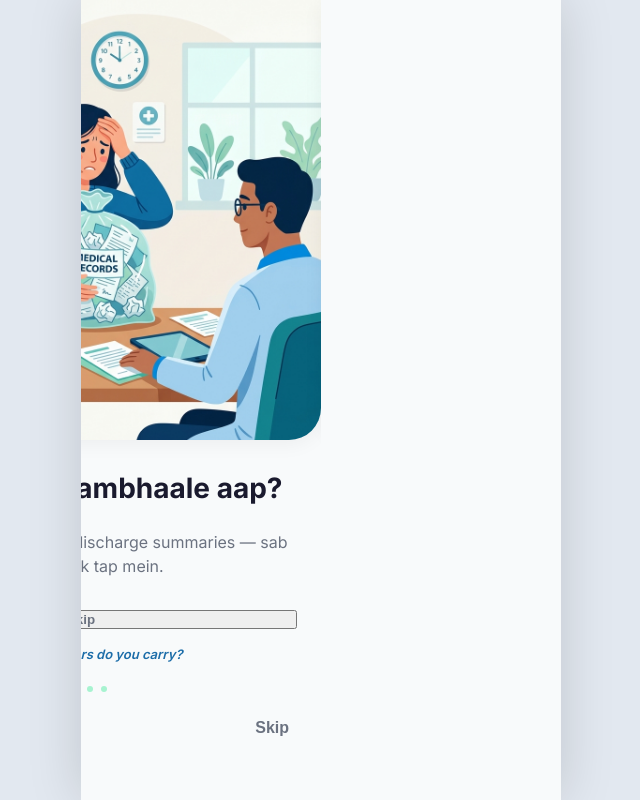
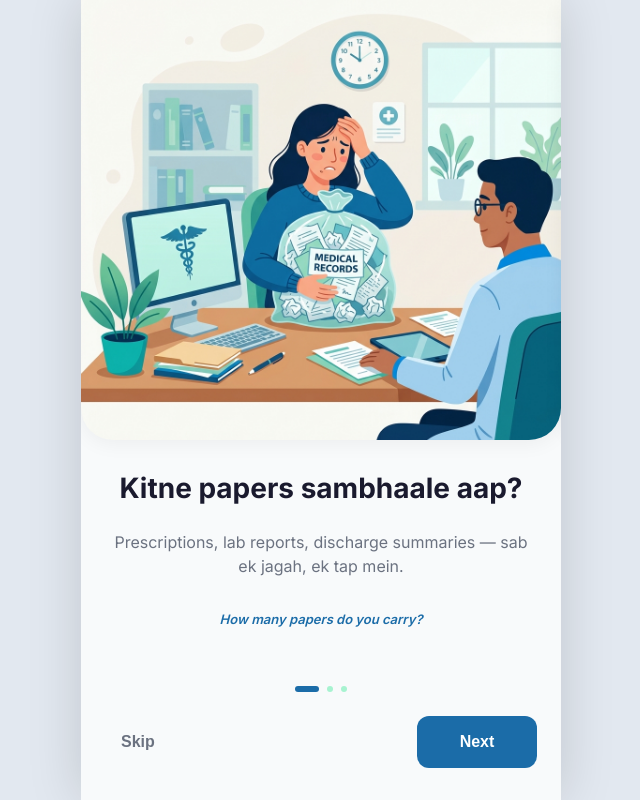
Before and after one commit to gopalrawat14/Dawa-Diary, a React (Vite) app: page /onboarding in a window 1280 px wide. Shown: the whole page, without its empty margins (319-959 px from the left). Built offline with nearby package versions, Linux system fonts and the light colour scheme.

Commit message:
fix: final resolution of UI alignment, clipping, and redundancy

```diff
--- a/src/components/AIChatScreen.css
+++ b/src/components/AIChatScreen.css
@@ -1,14 +1,15 @@
-.ai-chat-screen {
+.record-detail-screen {
   position: fixed;
   top: 0;
-  left: 0;
-  right: 0;
-  bottom: 0;
-  background-color: #F8FAFB;
+  left: 50%;
+  transform: translateX(-50%);
+  width: 100%;
+  max-width: 480px;
+  height: 100vh;
+  background-color: #F1F5F9;
   z-index: 1000;
   display: flex;
   flex-direction: column;
-  animation: slideInRight 0.3s cubic-bezier(0.175, 0.885, 0.32, 1) forwards;
 }
 
 /* Header */
--- a/src/components/Onboarding.css
+++ b/src/components/Onboarding.css
@@ -133,10 +133,7 @@
 .btn-skip {
   padding: 0 var(--spacing-md) !important;
   color: var(--color-text-secondary) !important;
-  position: absolute;
-  top: var(--spacing-md);
-  right: var(--spacing-md);
-  z-index: 100;
+  font-weight: var(--font-weight-semibold);
 }
 
 .btn-next {
--- a/src/components/Onboarding.tsx
+++ b/src/components/Onboarding.tsx
@@ -57,7 +57,6 @@ export const Onboarding: React.FC = () => {
               <div className="onboarding-text-area">
                 <h2 className="onboarding-title-hi">{slide.titleHi}</h2>
                 <p className="onboarding-desc-hi">{slide.descHi}</p>
-                <button className="text-btn text-secondary font-bold" onClick={() => navigate('/profile-setup')}>Skip</button>
                 <p className="onboarding-title-en">{slide.titleEn}</p>
               </div>
             </div>
--- a/src/components/ProfileSetup.css
+++ b/src/components/ProfileSetup.css
@@ -31,12 +31,6 @@
   display: flex;
   flex-direction: column;
   flex-grow: 1;
-  animation: slideInRight 0.3s ease forwards;
-}
-
-@keyframes slideInRight {
-  from { opacity: 0; transform: translateX(20px); }
-  to { opacity: 1; transform: translateX(0); }
 }
 
 /* Typography Helpers */
--- a/src/index.css
+++ b/src/index.css
@@ -113,12 +113,12 @@ p {
 
 /* Screen Transition */
 .app-container > div {
-  animation: slideInRight 0.3s cubic-bezier(0.175, 0.885, 0.32, 1) forwards;
+  animation: dawaFadeIn 0.3s ease-out forwards;
 }
 
-@keyframes slideInRight {
-  from { opacity: 0; transform: translateY(5px); }
-  to { opacity: 1; transform: translateY(0); }
+@keyframes dawaFadeIn {
+  from { opacity: 0; }
+  to { opacity: 1; }
 }
 
 /* Button & Card Press States */
```
